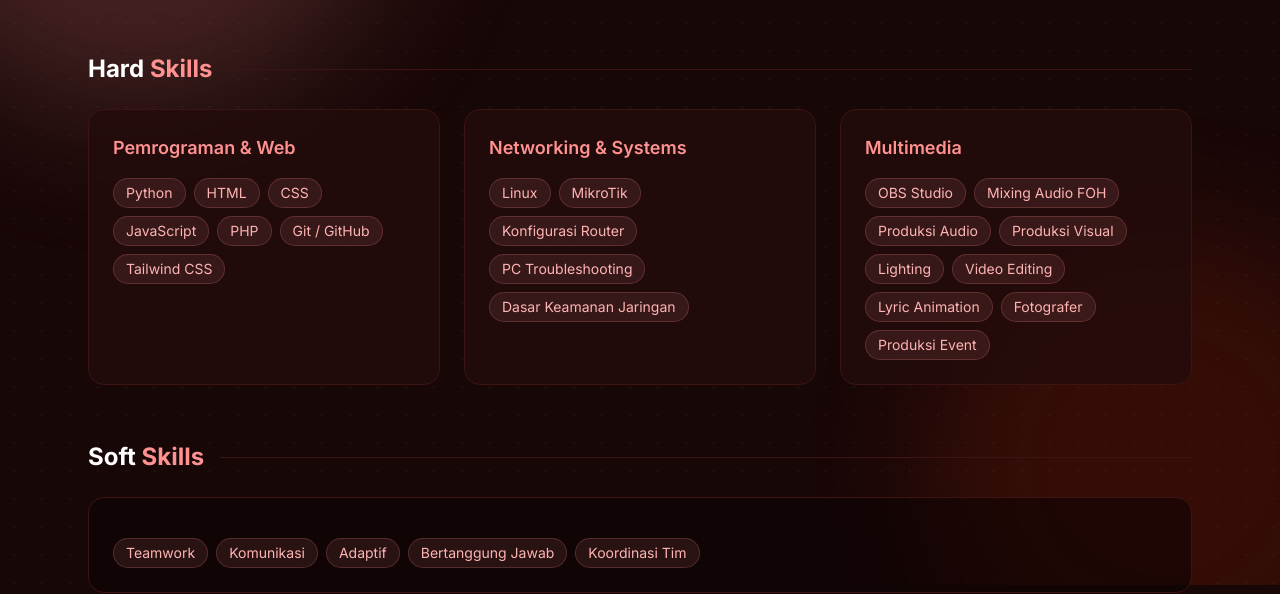
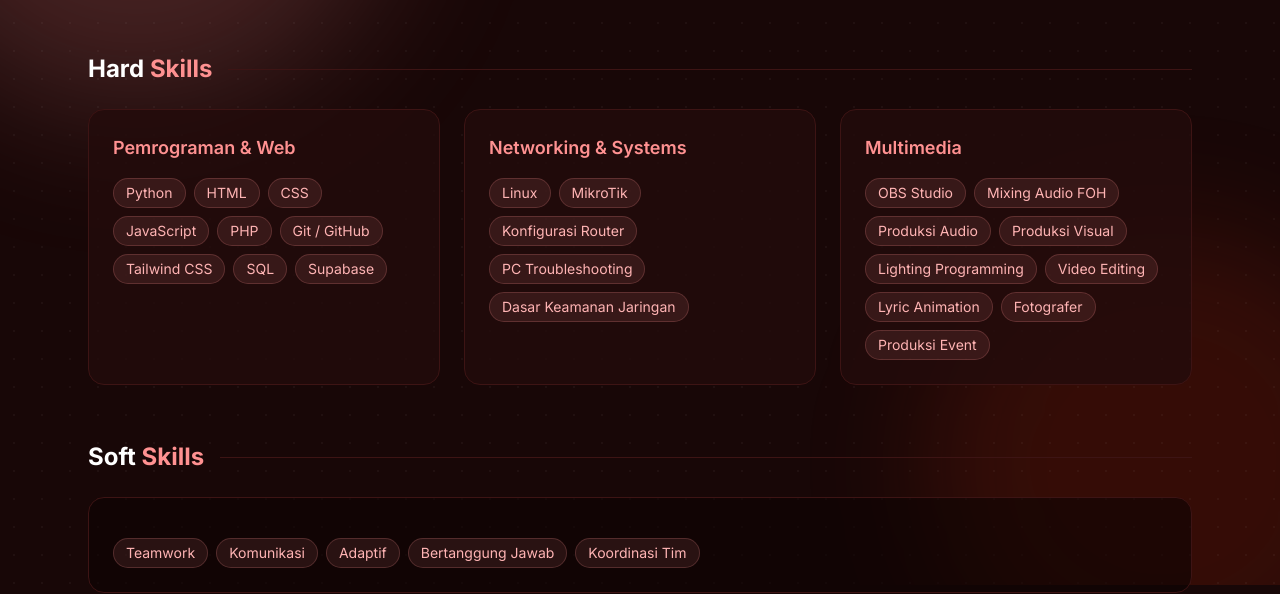
Before and after one commit to elementharit85/PortoJefftha.id, a plain HTML site: page skills.html in a window 1280 px wide. Shown: the part 215-809 px from the top of the page. Drawn offline with nearby package versions, Linux system fonts and the light colour scheme.

Commit message:
Update skills.html

```diff
--- a/skills.html
+++ b/skills.html
@@ -29,7 +29,7 @@
       <article data-reveal class="p-6 rounded-2xl bg-surface/80 border border-line hover:border-rose/60 transition">
         <h2 class="text-lg font-semibold text-rose">Pemrograman &amp; Web</h2>
         <div class="mt-4 flex flex-wrap gap-2">
-          <span class="chip">Python</span><span class="chip">HTML</span><span class="chip">CSS</span><span class="chip">JavaScript</span><span class="chip">PHP</span><span class="chip">Git / GitHub</span><span class="chip">Tailwind CSS</span>
+          <span class="chip">Python</span><span class="chip">HTML</span><span class="chip">CSS</span><span class="chip">JavaScript</span><span class="chip">PHP</span><span class="chip">Git / GitHub</span><span class="chip">Tailwind CSS</span><span class="chip">SQL</span><span class="chip">Supabase</span>
         </div>
       </article>
       <article data-reveal data-delay="120" class="p-6 rounded-2xl bg-surface/80 border border-line hover:border-rose/60 transition">
@@ -41,7 +41,7 @@
       <article data-reveal data-delay="240" class="p-6 rounded-2xl bg-surface/80 border border-line hover:border-rose/60 transition">
         <h2 class="text-lg font-semibold text-rose">Multimedia</h2>
         <div class="mt-4 flex flex-wrap gap-2">
-          <span class="chip">OBS Studio</span><span class="chip">Mixing Audio FOH</span><span class="chip">Produksi Audio</span><span class="chip">Produksi Visual</span><span class="chip">Lighting</span><span class="chip">Video Editing</span><span class="chip">Lyric Animation</span><span class="chip">Fotografer</span><span class="chip">Produksi Event</span>
+          <span class="chip">OBS Studio</span><span class="chip">Mixing Audio FOH</span><span class="chip">Produksi Audio</span><span class="chip">Produksi Visual</span><span class="chip">Lighting Programming</span><span class="chip">Video Editing</span><span class="chip">Lyric Animation</span><span class="chip">Fotografer</span><span class="chip">Produksi Event</span>
         </div>
       </article>
     </section>
```
